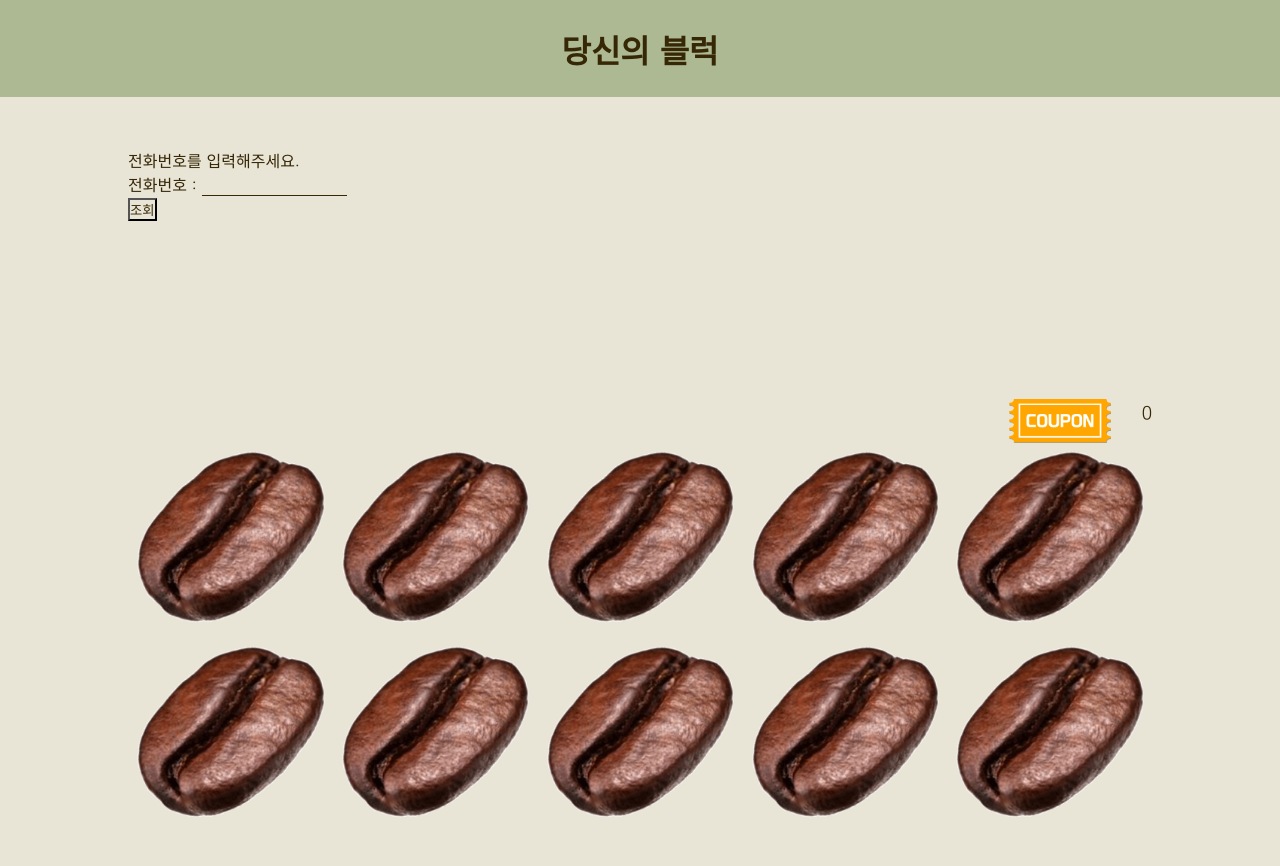
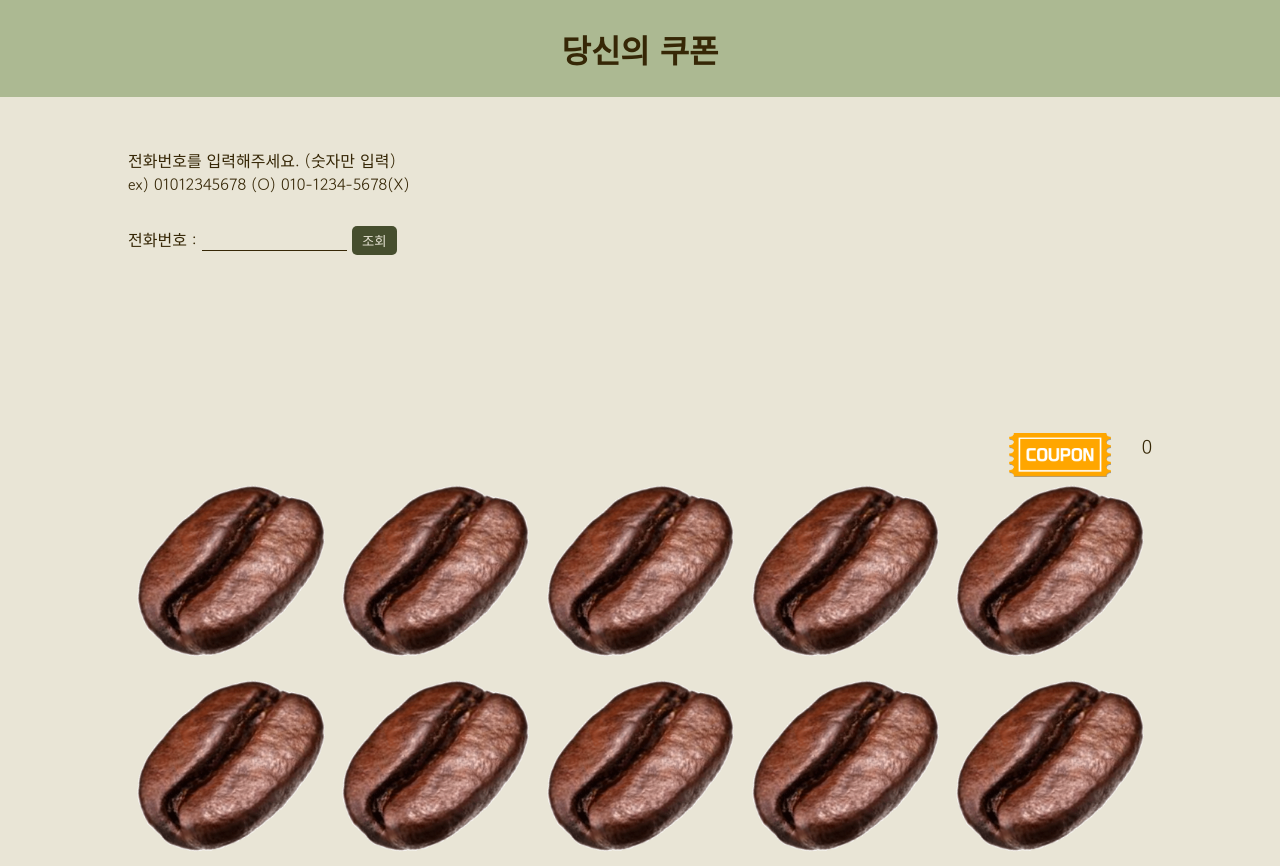
Before and after one commit to 0dimen/SinsunhaeWeb, a plain HTML site: page index.html in a window 1280 px wide. Before the commit the page ends 832 px from the top, so only its background shows below. Drawn offline with nearby package versions, Linux system fonts and the light colour scheme.

Commit message:
wholeBody 클래스 삭제

```diff
--- a/index.html
+++ b/index.html
@@ -12,19 +12,18 @@
 </head>
 
 <body>
-  <div class="wholeBody">
     <div class = "logoBox">
-      <h1>당신의 블럭</h1>
+      <h1>당신의 쿠폰</h1>
     </div>
 
     <div class ="contentsBody">
       <div class ="loginForm">
         <!-- 입력 폼 -->
-        <a>전화번호를 입력해주세요.</a>
-        <form name = "form1">
+        <a>전화번호를 입력해주세요. (숫자만 입력)<br>ex) 01012345678 (O) 010-1234-5678(X)</a>
+        <form id = "form1">
             전화번호 : <input type = "text" name = "id" size = "11" maxlength="11">
         </form>
-        <button id = "#loginBtn" type = "submit" onclick="search()">조회</button>
+        <button id = "loginBtn" type = "submit" onclick="search()">조회</button>
       </div>
         </br>
         <!-- 블럭 보여주는 부분 -->
@@ -49,7 +48,6 @@
             <div class="grid_item" id = "bean9"><img src="img/coffeeImg.png"></div>
         </div>
     </div>
-   </div>
       <script src="http://code.jquery.com/jquery-latest.js"></script>
       <script src="blockCheck.js"></script>
 
```
